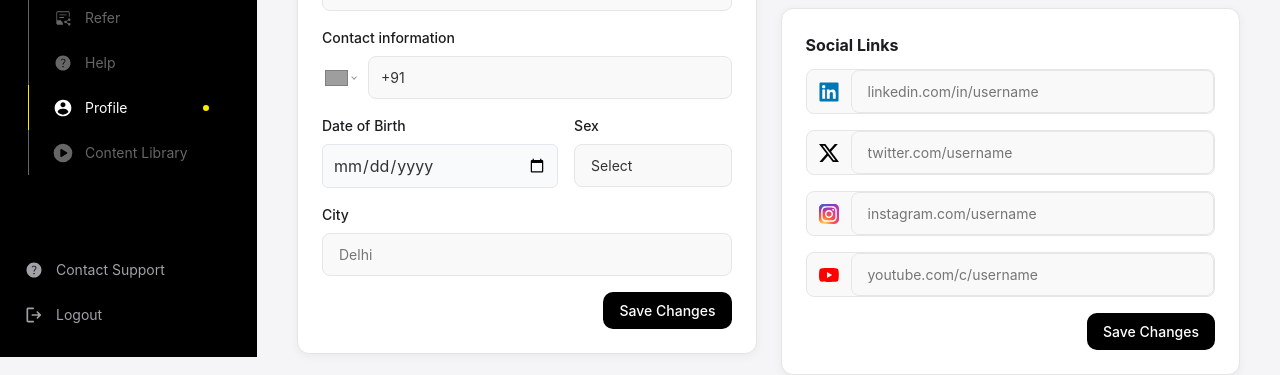
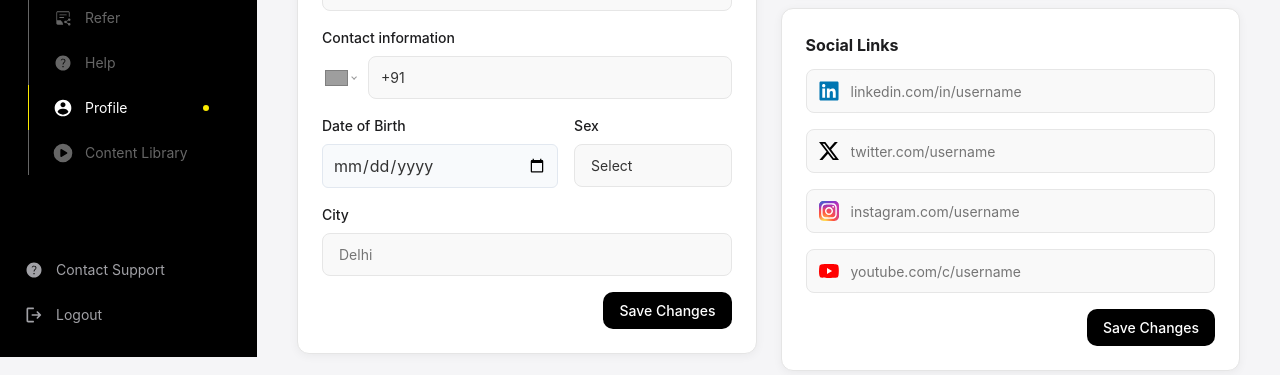
Before and after one commit to NirbhaySirsikar/thinkle-assignment, a React (Vite) app: page /profile in a window 1280 px wide. Both pictures are taken after a click on the button "Account". Shown: the part 443-818 px from the top of the page. Built offline with nearby package versions, Linux system fonts and the light colour scheme; grey boxes are pictures that could not be loaded.

Commit message:
fixed social links style

```diff
--- a/src/styles/Profile/Account.css
+++ b/src/styles/Profile/Account.css
@@ -224,6 +224,11 @@
   overflow: hidden;
 }
 
+.social-input{
+  padding-left: 0px !important;
+  border-style: none !important;
+}
+
 .social-icon-wrapper {
   display: flex;
   align-items: center;
```
